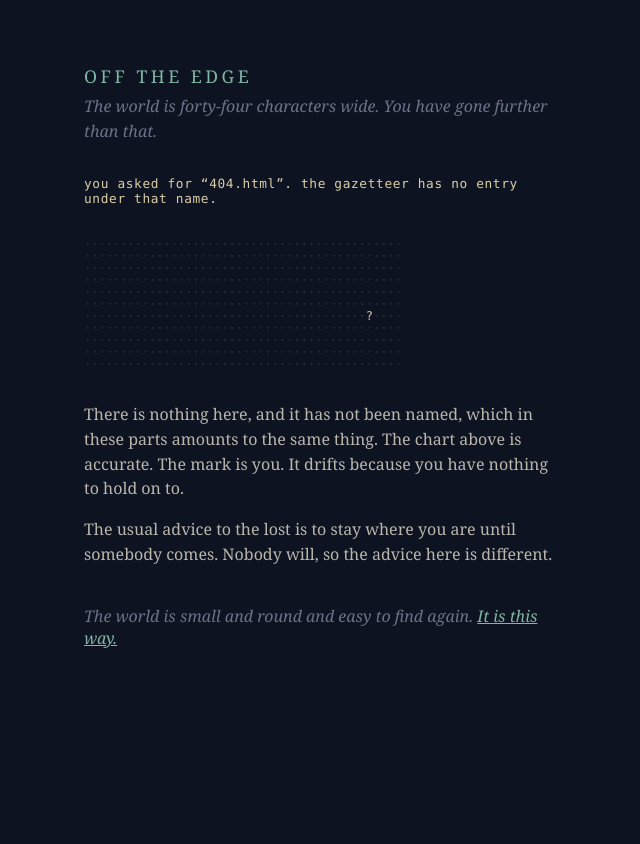
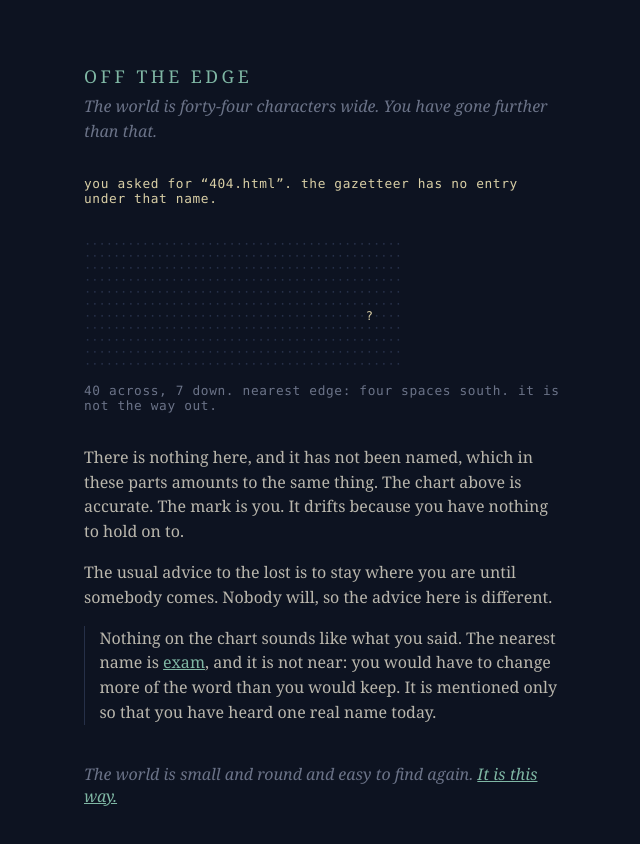
Before and after one commit to clickblipclick/hello_world, a plain HTML site: page 404.html in a window 1280 px wide. Shown: the whole page, without its empty margins (316-956 px from the left). Before the commit the page ends 800 px from the top, so only its background shows below. Drawn offline with Linux system fonts and the light colour scheme.

Commit message:
Give the lost page a reckoning line and the nearest real name to the one asked for

```diff
--- a/404.html
+++ b/404.html
@@ -14,6 +14,10 @@
            overflow-wrap: anywhere; }
   #blank { font: 12px/1 ui-monospace, Menlo, Consolas, monospace; color: #263048; margin: 2rem 0; overflow: hidden; }
   #blank b { font-weight: normal; color: #d9cfa6; }
+  #reckon { font: 0.8rem ui-monospace, Menlo, Consolas, monospace; color: #6b7388; letter-spacing: 0.05em;
+            margin: -1.2rem 0 2rem; min-height: 1.3em; }
+  #near { border-left: 1px solid #263048; padding-left: 0.9rem; }
+  #near:empty { display: none; }
   p { line-height: 1.55; color: #b9b6ac; }
   a { color: #7fb7a4; }
   footer { margin-top: 2.4rem; color: #6b7388; font-style: italic; }
@@ -25,10 +29,12 @@
 <p class="lede">The world is forty-four characters wide. You have gone further than that.</p>
 <p id="asked"></p>
 <pre id="blank" aria-label="an empty chart, with one mark on it, which is you"></pre>
+<p id="reckon" aria-hidden="true"></p>
 <p>There is nothing here, and it has not been named, which in these parts amounts to the same thing.
    The chart above is accurate. The mark is you. It drifts because you have nothing to hold on to.</p>
 <p>The usual advice to the lost is to stay where you are until somebody comes. Nobody will,
    so the advice here is different.</p>
+<p id="near"></p>
 <footer>The world is small and round and easy to find again.
 <a href="./">It is this way.</a></footer>
 </main>
@@ -64,6 +70,71 @@
   draw();
   if (!still) setInterval(draw, 600);
 })();
+// Dead reckoning, kept under the chart: where the mark is, and how far it is to the edge of nowhere.
+// Nowhere has edges like anywhere else. Going over one brings you back in at the other, which is the trouble with it.
+(function () {
+  var blank = document.getElementById('blank'), reckon = document.getElementById('reckon');
+  var num = ['no', 'one', 'two', 'three', 'four', 'five', 'six', 'seven', 'eight', 'nine', 'ten', 'eleven', 'twelve'];
+  function say(n) { return n < num.length ? num[n] : String(n); }
+  function fix() {
+    var rows = blank.textContent.split('\n'), r, c = -1;
+    for (r = 0; r < rows.length; r++) { c = rows[r].indexOf('?'); if (c >= 0) break; }
+    if (c < 0) return;
+    var W = rows[r].length, H = rows.length - 1;
+    var ways = [[r, 'north'], [H - 1 - r, 'south'], [c, 'west'], [W - 1 - c, 'east']];
+    ways.sort(function (a, b) { return a[0] - b[0]; });
+    var d = ways[0][0];
+    reckon.textContent = (c + 1) + ' across, ' + (r + 1) + ' down. ' +
+      (d ? 'nearest edge: ' + say(d) + (d === 1 ? ' space ' : ' spaces ') + ways[0][1] + '. it is not the way out.'
+         : 'on the ' + ways[0][1] + ' edge. there is more nowhere on the other side of it.');
+  }
+  fix();
+  if (window.MutationObserver) new MutationObserver(fix).observe(blank, { childList: true });
+})();
+// Asking the way. The name asked for is held up against the names that are on the chart,
+// and the one it most resembles is offered, with the number of letters that would have to change.
+(function () {
+  var near = document.getElementById('near');
+  var names = ['ashore', 'assembly', 'below', 'customs', 'departures', 'depth', 'exam', 'forecast', 'inland',
+               'kept', 'phrasebook', 'round', 'search', 'shanty', 'trial', 'yours'];
+  var said = '';
+  try { said = decodeURIComponent(location.pathname); } catch (e) { said = location.pathname; }
+  said = said.replace(/^\/+|\/+$/g, '').split('/').pop().toLowerCase().replace(/\.[a-z0-9]+$/, '').slice(0, 40);
+  if (!said) return;
+  function apart(a, b) {
+    var prev = [], cur, i, j;
+    for (j = 0; j <= b.length; j++) prev[j] = j;
+    for (i = 1; i <= a.length; i++) {
+      cur = [i];
+      for (j = 1; j <= b.length; j++)
+        cur[j] = Math.min(prev[j] + 1, cur[j - 1] + 1, prev[j - 1] + (a.charAt(i - 1) === b.charAt(j - 1) ? 0 : 1));
+      prev = cur;
+    }
+    return prev[b.length];
+  }
+  var best = names[0], d = apart(said, best), i, n;
+  for (i = 1; i < names.length; i++) { n = apart(said, names[i]); if (n < d) { d = n; best = names[i]; } }
+  var num = ['no', 'one', 'two', 'three', 'four', 'five', 'six', 'seven', 'eight', 'nine', 'ten'];
+  var a = document.createElement('a');
+  a.href = best + '.html';
+  a.textContent = best;
+  function put(before, after) {
+    near.appendChild(document.createTextNode(before));
+    near.appendChild(a);
+    near.appendChild(document.createTextNode(after));
+  }
+  if (d === 0)
+    put('You may have been close, though. There is a place called ', ', spelled exactly as you spelled it, ' +
+        'and it is not at this address. Somebody has given you good directions to the wrong door.');
+  else if (d <= Math.max(1, Math.floor(best.length / 2)) && d < said.length)
+    put('You may have been close, though. The nearest name that is on the chart is ', ', ' +
+        (d < num.length ? num[d] : d) + (d === 1 ? ' letter' : ' letters') + ' from what you said. ' +
+        'It may be what you meant. It is there either way.');
+  else
+    put('Nothing on the chart sounds like what you said. The nearest name is ', ', and it is not near: ' +
+        'you would have to change more of the word than you would keep. It is mentioned only so that ' +
+        'you have heard one real name today.');
+})();
 </script>
 </body>
 </html>
```
